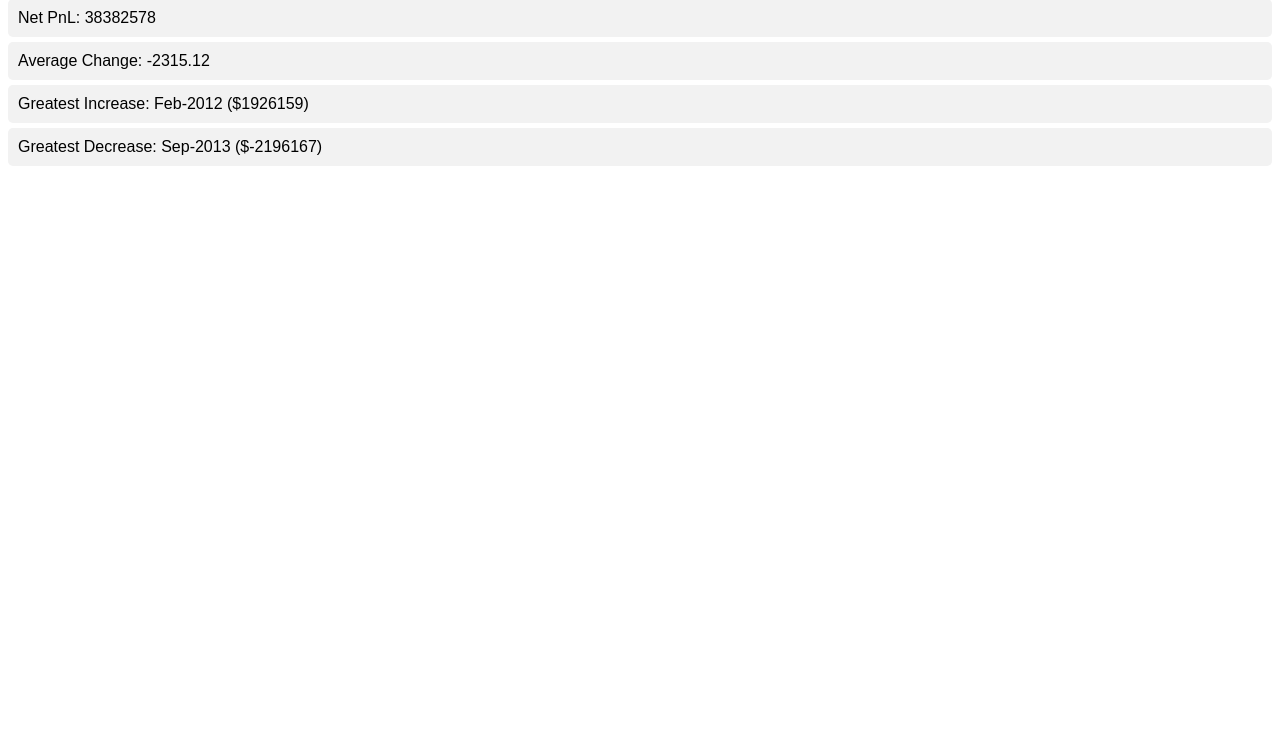
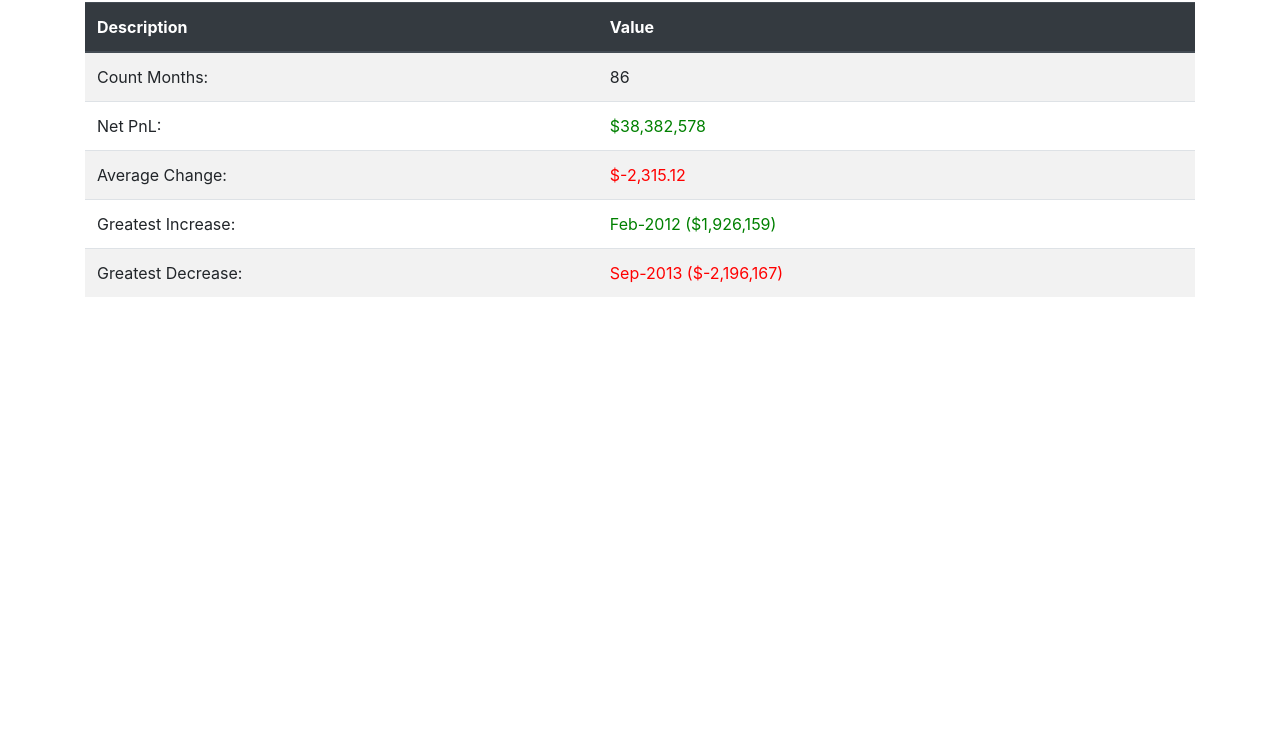
Before and after one commit to rupweb/console-finances, a website with bundled scripts: page index.html in a window 1280 px wide. Shown: the part 60-800 px from the top of the page. Built offline with nearby package versions, Linux system fonts and the light colour scheme.

Commit message:
Properly format results

```diff
--- a/css/styles.css
+++ b/css/styles.css
@@ -1,12 +1,8 @@
-#resultsList {
-    list-style-type: none; /* Removes default bullet points */
-    padding: 0;
-    font-family: Arial, sans-serif;
+/* Classes for specific colors */
+.text-green {
+    color: green;
 }
 
-#resultsList li {
-    background-color: #f2f2f2; /* Light grey background */
-    margin: 5px 0;
-    padding: 10px;
-    border-radius: 5px; /* Rounded corners for each list item */
+.text-red {
+    color: red;
 }
--- a/index.html
+++ b/index.html
@@ -6,6 +6,7 @@
   <meta name="viewport" content="width=device-width, initial-scale=1.0">
   <title>M4 Challenge</title>
 
+  <link rel="stylesheet" href="https://stackpath.bootstrapcdn.com/bootstrap/4.3.1/css/bootstrap.min.css">
   <link rel="stylesheet" href="css/styles.css">
 </head>
 <body>
@@ -15,9 +16,12 @@
 <!-- Greatest increase -->
 <!-- Greatest decrease -->
 
-  <ul id="resultsList"></ul>
+  <div class="container mt-3" id="tableContainer">
+    <h2>Financial analysis</h2>
+  </div>
+
   <script type="module" src="js/sums.js"></script>
-  <script type="module" src="js/display.js"></script>
+  <script type="module" src="js/my-table.js"></script>
 
 </body>
 </html>
--- /dev/null
+++ b/js/my-table.js
@@ -0,0 +1,66 @@
+import { count_months, net_pnl, average_change, greatest_increase, greatest_decrease } from './sums.js';
+
+document.addEventListener('DOMContentLoaded', () => {
+    // Results from sums
+    const results = [
+        { name: 'Count Months:', value: count_months() },
+        { name: 'Net PnL:', value: net_pnl() },
+        { name: 'Average Change:', value: average_change() },
+        { name: 'Greatest Increase:', value: greatest_increase() },
+        { name: 'Greatest Decrease:', value: greatest_decrease() }
+    ];
+
+    // JS function to create & style table
+    createTable(results);
+});
+
+// Function to create and insert the table
+function createTable(dataArray) {
+    // Create table elements
+    const table = document.createElement('table');
+    table.classList.add('table', 'table-striped', 'table-hover');
+
+    const thead = document.createElement('thead');
+    thead.classList.add('thead-dark');
+
+    const tbody = document.createElement('tbody');
+
+    // Create header
+    const headerRow = document.createElement('tr');
+    const th1 = document.createElement('th');
+    th1.textContent = 'Description';
+    const th2 = document.createElement('th');
+    th2.textContent = 'Value';
+    headerRow.appendChild(th1);
+    headerRow.appendChild(th2);
+    thead.appendChild(headerRow);
+
+    // Create row for each name-value pair
+    dataArray.forEach((item, index) => {
+        const row = document.createElement('tr');
+        const nameCell = document.createElement('td');
+        nameCell.textContent = item.name;
+        const valueCell = document.createElement('td');
+        valueCell.textContent = item.value;
+
+        // Apply specific color based on index
+        if (index === 1 || index === 3) {
+            valueCell.classList.add('text-green');
+        }
+
+        if (index === 2 || index === 4) {
+            valueCell.classList.add('text-red');
+        }
+
+        row.appendChild(nameCell);
+        row.appendChild(valueCell);
+        tbody.appendChild(row);
+    });
+
+    // Append thead and tbody to table
+    table.appendChild(thead);
+    table.appendChild(tbody);
+
+    // Insert the table into the DOM
+    document.getElementById('tableContainer').appendChild(table);
+}
--- a/js/sums.js
+++ b/js/sums.js
@@ -9,7 +9,10 @@ function net_pnl() {
     for (var i = 0; i < finances.length; i++) {
         net_pnl += finances[i][1];
     }
-    return net_pnl;
+
+    // Format the result as readable
+    const formatted_net_pnl = net_pnl.toLocaleString();
+    return `$${formatted_net_pnl}`;
 }
 
 function average_change() {
@@ -19,7 +22,9 @@ function average_change() {
     }
 
     const av = average_change / (finances.length - 1);
-    return Number(av.toFixed(2));
+    const formatted_av = Number(av.toFixed(2)).toLocaleString();
+
+    return `$${formatted_av}`;
 }
 
 function greatest_increase() {
@@ -31,7 +36,8 @@ function greatest_increase() {
             greatest_increase_month = finances[i][0];
         }
     }
-    return greatest_increase_month + ' ($' + greatest_increase + ')';
+
+    return greatest_increase_month + ' ($' + greatest_increase.toLocaleString() + ')';
 }
 
 function greatest_decrease() {
@@ -43,7 +49,7 @@ function greatest_decrease() {
             greatest_decrease_month = finances[i][0];
         }
     }
-    return greatest_decrease_month + ' ($' + greatest_decrease + ')';
+    return greatest_decrease_month + ' ($' + greatest_decrease.toLocaleString() + ')';
 }
 
 export { count_months, net_pnl, average_change, greatest_increase, greatest_decrease };
```
Also changed, not shown: js/my-list.js (added, +38 -0 lines).
